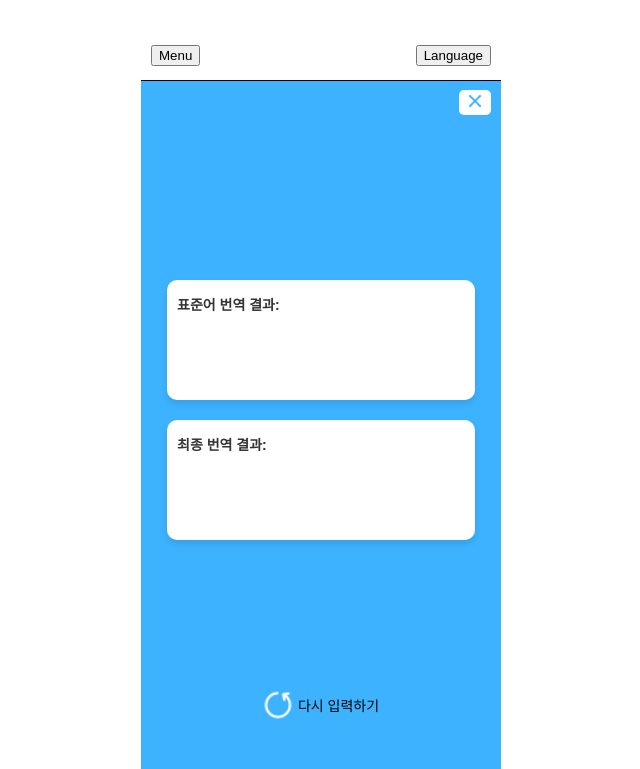
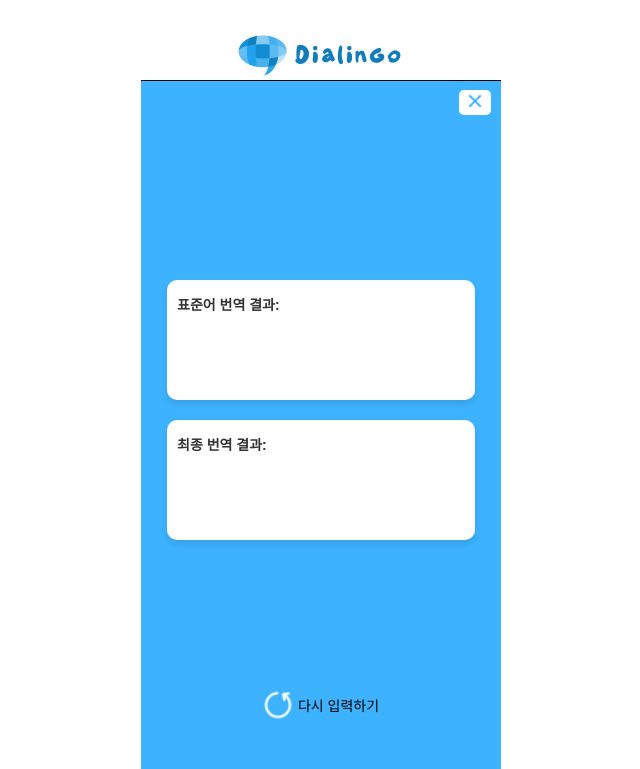
Before and after one commit to ncsec2/dialingo, a Django app: template myproject/templates/voiceOutput.html in a window 1280 px wide. Shown: the top 769 px of the page, without its empty margins (319-959 px from the left). Run offline with Django 4.2, Linux system fonts and the light colour scheme; the template is opened without the code that fills it, so the values that code supplies are empty; some libraries are stand-ins or nearby versions.

Commit message:
css 수정

```diff
--- a/myproject/static/css/voiceOutput.css
+++ b/myproject/static/css/voiceOutput.css
@@ -18,45 +18,31 @@ body {
     justify-content: center; /* 가로 가운데 정렬 */
 }
 
-/* Navigation */
-.navigation {
-    position: absolute;
+  /* Navigation */
+  .navigation {
+    position: fixed;
     top: 0;
     width: 100%;
     height: 50px;
-    display: flex;
-    align-items: center;
-    justify-content: space-between;
     background: #FFFFFF;
     border-bottom: 1px solid #000000;
-}
+    z-index: 1000; /* 다른 요소 위에 놓이도록 설정 */
+  }
+/* Logo */
+.logo-container {
+    width: 100%;
+    height: 50px; /* 로고 컨테이너의 높이 설정 */
+    display: flex;
+    justify-content: center;
+    align-items: center;
+    overflow: hidden;
+  }
 
-/* Menu button */
-.menu-button {
-    cursor: pointer;
-    margin-left: 10px;
-}
-
-/* Language button */
-.language-button {
-    cursor: pointer;
-    margin-right: 10px;
-}
-
-/* Dropdown menu */
-.dropdown-content {
-    display: none;
-    position: absolute;
-    background-color: #f9f9f9;
-    min-width: 100px;
-    box-shadow: 0px 8px 16px 0px rgba(0, 0, 0, 0.2);
-    z-index: 1;
-}
-
-/* Show dropdown content on hover */
-.dropdown:hover .dropdown-content {
-    display: block;
-}
+  .logo-container img {
+    max-height: 100%; /* 로고 이미지의 최대 높이를 로고 컨테이너의 높이에 맞춤 */
+    width: auto;
+    height: auto;
+  }
 
 .close-button {
     position: absolute;
@@ -73,8 +59,6 @@ body {
     width: 20px;
     height: 20px;
 }
-
-
 
 .close-button img {
     width: 20px;
--- a/myproject/templates/main.html
+++ b/myproject/templates/main.html
@@ -19,7 +19,7 @@
       <div class="logo-container">
           <img src="{% static 'src/logo_text.png' %}" alt="Your Logo" id="logoButton">
       </div>
-  </div>
+    </div>
 
     <!-- Image area -->
     <div class="image-area">
--- a/myproject/templates/start.html
+++ b/myproject/templates/start.html
@@ -22,6 +22,5 @@
       </div>
     </div>
   </form>
-  <script src="../js/start.js"></script>
 </body>
 </html>
--- a/myproject/templates/voiceOutput.html
+++ b/myproject/templates/voiceOutput.html
@@ -7,34 +7,14 @@
     <meta charset="UTF-8">
     <title>speech-service</title>
     <link rel="stylesheet" href="{% static 'css/voiceOutput.css' %}">
-
-
-
 </head>
 
 <body>
-
     <div class="container">
         <div class="navigation">
-            <!-- Menu dropdown -->
-            <div class="dropdown">
-                <button class="menu-button">Menu</button>
-                <div class="dropdown-content">
-                    <!-- Dropdown menu items -->
-                    <a href="#">Item 1</a>
-                    <a href="#">Item 2</a>
-                    <a href="#">Item 3</a>
-                </div>
-            </div>
-
-            <!-- Language dropdown -->
-            <div class="dropdown">
-                <button class="language-button">Language</button>
-                <div class="dropdown-content">
-                    <!-- Dropdown menu items for language selection -->
-                    <a href="#">한국어</a>
-                    <a href="#">English</a>
-                </div>
+            <!-- Logo Image -->
+            <div class="logo-container">
+                <img src="{% static 'src/logo_text.png' %}" alt="Your Logo" id="logoButton">
             </div>
         </div>
 
@@ -60,6 +40,8 @@
         </div>
     </div>
 
+</body>
+
     <script>
         /* 다시 입력페이지로 */
         document.getElementById('replayButton').addEventListener('click', function () {
@@ -73,6 +55,5 @@
 
     </script>
 
-</body>
 
 </html>
```
Also changed, not shown: myproject/static/css/voice.css (+18 -31 lines), myproject/templates/voice.html (+5 -35 lines), myproject/static/src/logo_text.png.
